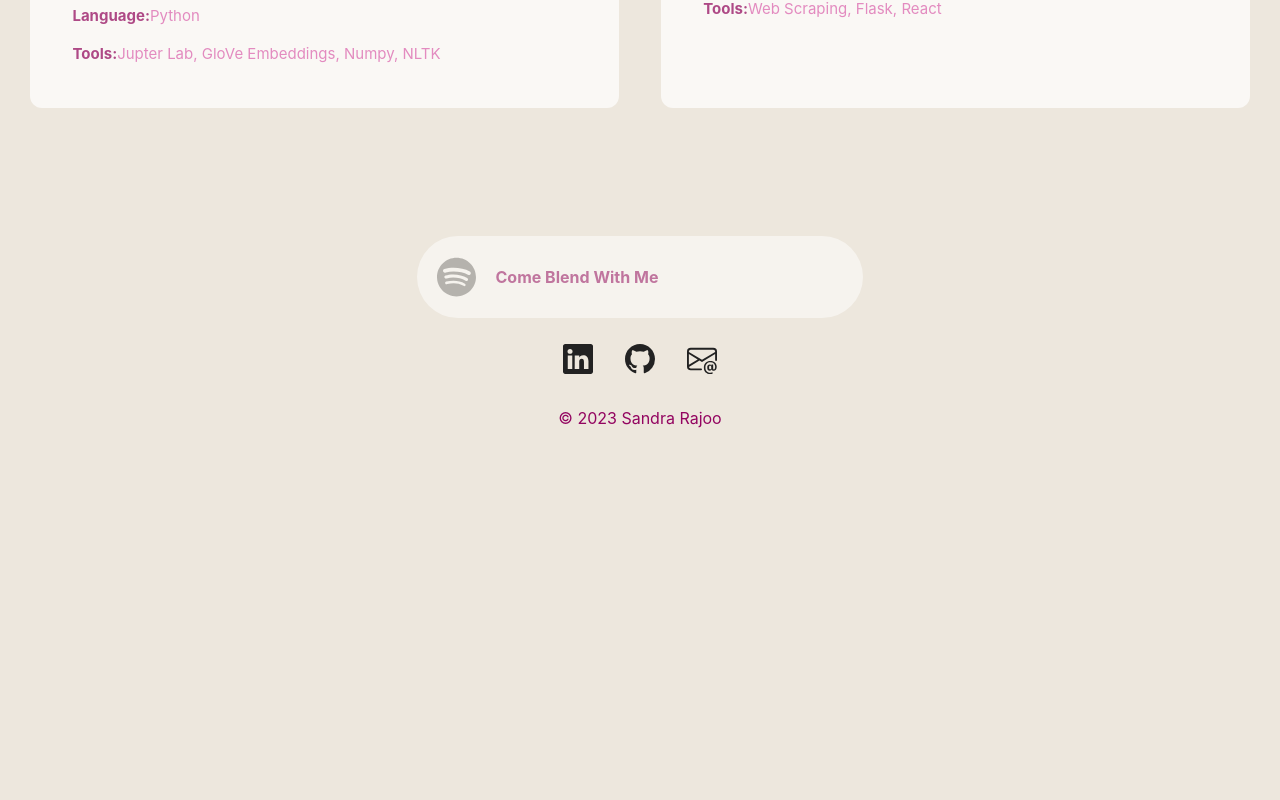
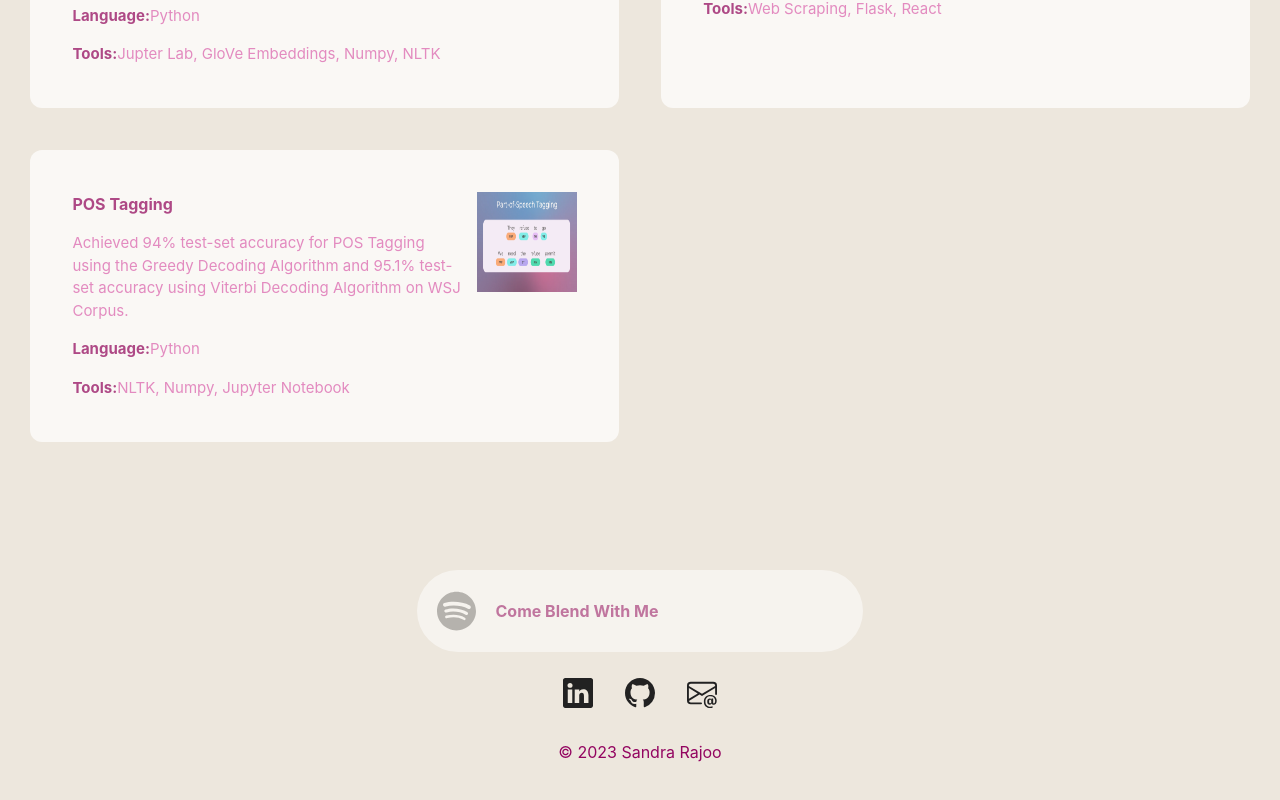
Before and after one commit to srajoo/srajoo.github.io, a React (Create React App) app: page / in a window 1280 px wide. Shown: the part 2475-3275 px from the top of the page. Before the commit the page ends 2969 px from the top, so only its background shows below. Built offline with nearby package versions, Linux system fonts and the light colour scheme.

Commit message:
added POS Tagging project

```diff
--- a/src/constants/Project.js
+++ b/src/constants/Project.js
@@ -63,6 +63,14 @@ export const projects = [
         tools: "Web Scraping, Flask, React",
         link: "https://srajoo.github.io/Celebrity-Lorem-Ipsum/",
         image: "/celebsum.png"
+    },
+    {
+        title: "POS Tagging",
+        description: "Achieved 94% test-set accuracy for POS Tagging using the Greedy Decoding Algorithm and 95.1% test-set accuracy using Viterbi Decoding Algorithm on WSJ Corpus.",
+        language: "Python",
+        tools: "NLTK, Numpy, Jupyter Notebook",
+        link: "https://github.com/srajoo/POS-Tagging",
+        image: "/pos_tagging.png"
     }
 
 
```
Also changed, not shown: public/pos_tagging.png (added).
